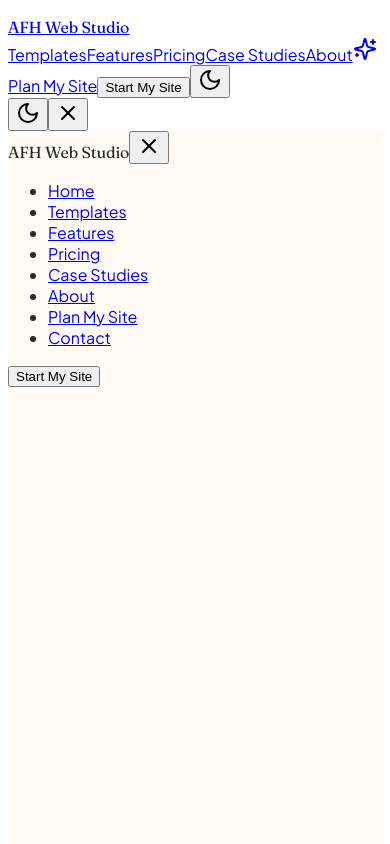
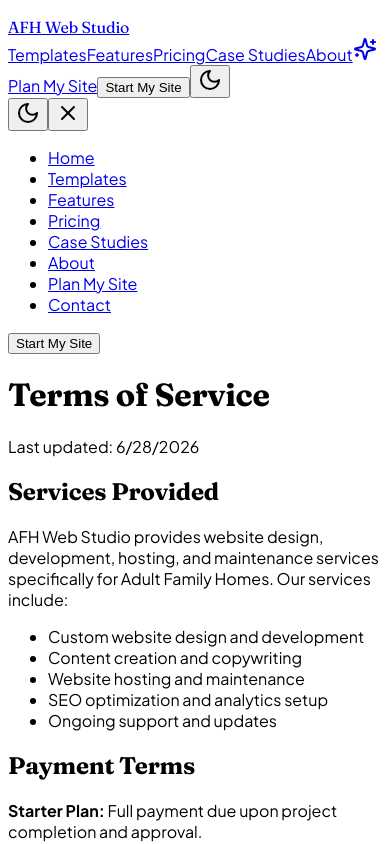
Before and after one commit to NahomAzmach/AFH_Studio, a React (Vite) app in the folder client/: page /terms in a window 390 px wide. Both pictures are taken after a click on the button 68 px from the left and 114 px from the top of the page. Shown: the top 844 px of the page. Built offline with nearby package versions, Linux system fonts and the light colour scheme.

Commit message:
Replace mobile drawer with solid dropdown

```diff
--- a/client/src/components/layout/header.tsx
+++ b/client/src/components/layout/header.tsx
@@ -70,33 +70,18 @@ export default function Header() {
       </div>
 
       {mobileMenuOpen && (
-        <div
-          className="fixed inset-0 z-40 bg-black/50 md:hidden"
-          onClick={() => setMobileMenuOpen(false)}
-        />
-      )}
-
-      <div
-        className={cn(
-          "mobile-menu fixed bottom-0 left-0 top-0 z-50 w-[min(22rem,85vw)] overflow-hidden border-r border-[#e5ddd0] bg-[#fffaf3] text-[#1f2e27] shadow-2xl dark:border-[#244238] dark:bg-[#102019] dark:text-[#f5efe3] md:hidden",
-          mobileMenuOpen && "open",
-        )}
-      >
-        <div className="mobile-menu-panel flex h-[100dvh] flex-col p-6">
-          <div className="mb-8 flex items-center justify-between">
-            <span className="text-xl font-bold text-primary font-display">AFH Web Studio</span>
-            <Button variant="ghost" size="icon" onClick={() => setMobileMenuOpen(false)} aria-label="Close menu">
-              <X className="h-5 w-5" />
-            </Button>
-          </div>
-          <nav className="flex-1">
+        <div className="border-t border-[#e5ddd0] bg-[#fffaf3] px-4 py-5 shadow-xl dark:border-[#244238] dark:bg-[#102019] md:hidden">
+          <nav className="container mx-auto max-w-6xl">
             <ul className="space-y-1">
               {[{ href: "/", label: "Home" }, ...NAV_LINKS, { href: "/plan-my-site", label: "Plan My Site" }, { href: "/contact", label: "Contact" }].map(
                 (link) => (
                   <li key={link.href}>
                     <Link
                       href={link.href}
-                      className="block rounded-lg px-3 py-2.5 text-[#1f2e27] transition-colors hover:bg-[#efe8dc] hover:text-primary dark:text-[#f5efe3] dark:hover:bg-[#1b332a]"
+                      className={cn(
+                        "block rounded-lg px-4 py-3 text-base font-semibold text-[#1f2e27] transition-colors hover:bg-[#efe8dc] dark:text-[#f5efe3] dark:hover:bg-[#1b332a]",
+                        location === link.href && "bg-[#efe8dc] text-primary dark:bg-[#1b332a]",
+                      )}
                       onClick={() => setMobileMenuOpen(false)}
                       data-testid={`mobile-nav-${link.label.toLowerCase().replace(/\s+/g, "-")}`}
                     >
@@ -106,14 +91,14 @@ export default function Header() {
                 ),
               )}
             </ul>
+            <Link href="/contact" onClick={() => setMobileMenuOpen(false)}>
+              <Button className="mt-4 w-full" data-testid="mobile-cta">
+                Start My Site
+              </Button>
+            </Link>
           </nav>
-          <Link href="/contact" onClick={() => setMobileMenuOpen(false)}>
-            <Button className="w-full" data-testid="mobile-cta">
-              Start My Site
-            </Button>
-          </Link>
         </div>
-      </div>
+      )}
     </header>
   );
 }
--- a/client/src/index.css
+++ b/client/src/index.css
@@ -104,29 +104,6 @@
 }
 
 @layer components {
-  .mobile-menu {
-    background-color: hsl(var(--card));
-    color: hsl(var(--card-foreground));
-    transform: translateX(-100%);
-    transition: transform 0.3s ease;
-  }
-
-  .mobile-menu-panel {
-    min-height: 100vh;
-    min-height: 100dvh;
-    background-color: #fffaf3;
-    color: #1f2e27;
-  }
-
-  .dark .mobile-menu-panel {
-    background-color: #102019;
-    color: #f5efe3;
-  }
-
-  .mobile-menu.open {
-    transform: translateX(0);
-  }
-
   .preview-frame {
     width: 100%;
     height: 600px;
```
